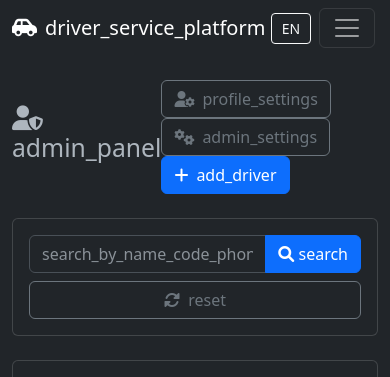
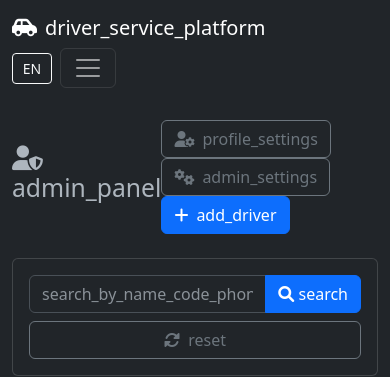
Before and after one commit to nurbek18/new_driver_help, a Flask app: page /admin in a window 390 px wide. Shown: the top 377 px of the page. Run offline with Flask 3, Linux system fonts and the light colour scheme; a user stored in the database is signed in; data that the repository does not hold is empty; some libraries are stand-ins or nearby versions.

Commit message:
Revert mobile navigation changes
Replit-Commit-Author: Agent
Replit-Commit-Session-Id: 3a7fac76-8383-4b37-a2d8-bb24a9e8a051
Replit-Commit-Screenshot-Url: https://storage.googleapis.com/screenshot-production-us-central1/8ad5b2fb-55fd-43c2-8359-520d2f8da679/2bc9ae90-38f9-408e-92d5-3b37ace94d4e.jpg

```diff
--- a/templates/base.html
+++ b/templates/base.html
@@ -14,28 +14,19 @@
             padding: 0.25rem 0.5rem;
             font-size: 0.875rem;
         }
-
-        /* 确保移动设备上的菜单按钮总是在右侧 */
-        .mobile-nav-container {
-            position: absolute;
-            right: 15px;
-            top: 50%;
-            transform: translateY(-50%);
-            display: flex;
-            align-items: center;
-        }
     </style>
     {% block extracss %}{% endblock %}
 </head>
 <body>
     <nav class="navbar navbar-expand-lg navbar-dark bg-dark">
-        <div class="container position-relative">
+        <div class="container">
             <a class="navbar-brand" href="{{ url_for('index') }}">
                 <i class="fas fa-car-side me-2"></i>{{ _('driver_service_platform') }}
             </a>
 
-            <!-- 语言选择器和菜单按钮固定在右上角 -->
-            <div class="mobile-nav-container d-lg-none">
+            <div class="d-flex align-items-center">
+                <!-- Language selector for mobile (visible only on small screens) -->
+                <div class="d-flex d-lg-none">
                     <div class="dropdown me-2">
                         <button class="btn btn-outline-light btn-sm lang-btn" type="button" id="mobileLanguageDropdown" data-bs-toggle="dropdown" aria-expanded="false">
                             {% if current_locale == 'ru' %}
@@ -55,6 +46,8 @@
                             <li><a class="dropdown-item {% if current_locale == 'en' %}active{% endif %}" href="{{ url_for('set_language', language='en', next=request.path) }}">EN</a></li>
                         </ul>
                     </div>
+                </div>
+                <!-- Toggle navigation button -->
                 <button class="navbar-toggler" type="button" data-bs-toggle="collapse" data-bs-target="#navbarNav" aria-controls="navbarNav" aria-expanded="false" aria-label="Toggle navigation">
                     <span class="navbar-toggler-icon"></span>
                 </button>
```
Lines whose indentation alone changed are shown as unchanged.
